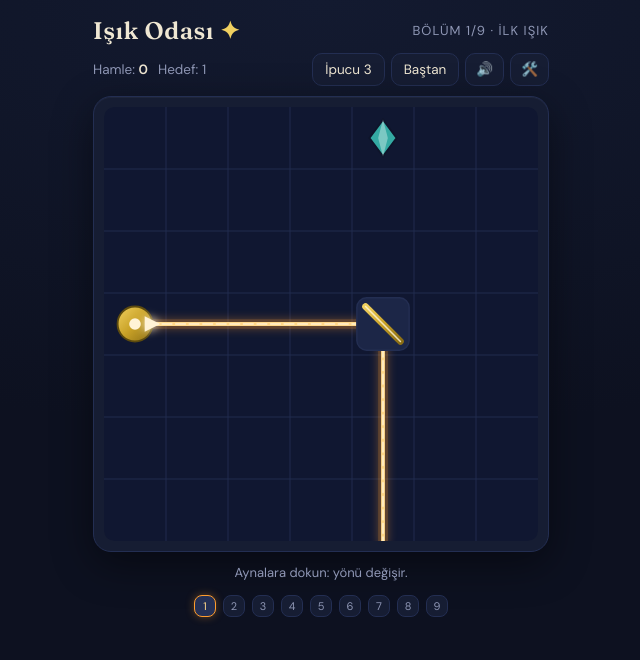
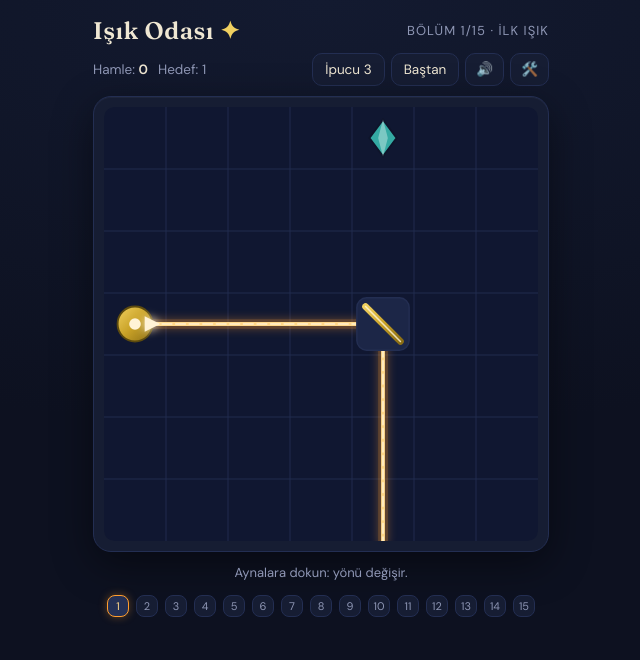
Before and after one commit to oznslmz/isik-odasi, a website: page index.html in a window 1280 px wide. Shown: the whole page, without its empty margins (319-959 px from the left). Drawn offline with Linux system fonts and the light colour scheme.

Commit message:
Update index.html

```diff
--- a/index.html
+++ b/index.html
@@ -158,50 +158,106 @@ const CRYSTAL_COLORS = { any:'#3fd4c4', red:'#ff6b6b', blue:'#6bb3ff' };
    o = '/' | '\\'   c = renk   mv = taşınabilir
    sol = çözüm ('/' , '\\' veya {x,y,o})           */
 const LEVELS = [
-  { name:'İlk Işık', par:1, emitter:{x:0,y:3,dir:'R'},
+  { name:'İlk Işık', par:1, tip:'Aynalara dokun: yönü değişir.',
+    emitter:{x:0,y:3,dir:'R'},
     crystals:[{x:4,y:0,c:'any'}], walls:[],
     pieces:[ {k:'m',x:4,y:3,o:'\\',sol:'/'} ] },
 
-  { name:'Çift Sekme', par:2, emitter:{x:0,y:5,dir:'R'},
+  { name:'Çift Sekme', par:2, tip:'Işık birden çok aynadan sekebilir.',
+    emitter:{x:0,y:5,dir:'R'},
     crystals:[{x:6,y:1,c:'any'}], walls:[],
     pieces:[ {k:'m',x:2,y:5,o:'\\',sol:'/'}, {k:'m',x:2,y:1,o:'\\',sol:'/'} ] },
 
-  { name:'Duvarın Ardı', par:3, emitter:{x:0,y:1,dir:'R'},
+  { name:'Duvarın Ardı', par:3, tip:'Duvarlar ışığı yutar — etraflarından dolaş.',
+    emitter:{x:0,y:1,dir:'R'},
     crystals:[{x:5,y:0,c:'any'}], walls:[[4,1],[3,3]],
     pieces:[ {k:'m',x:2,y:1,o:'/',sol:'\\'}, {k:'m',x:2,y:5,o:'/',sol:'\\'}, {k:'m',x:5,y:5,o:'\\',sol:'/'} ] },
 
-  { name:'Dolambaç', par:4, emitter:{x:3,y:6,dir:'U'},
+  { name:'Dolambaç', par:4, tip:'Her ayna gerekli olmayabilir…',
+    emitter:{x:3,y:6,dir:'U'},
     crystals:[{x:5,y:1,c:'any'}], walls:[[4,4],[6,0]],
     pieces:[ {k:'m',x:3,y:2,o:'/',sol:'\\'}, {k:'m',x:1,y:2,o:'\\',sol:'/'},
              {k:'m',x:1,y:5,o:'/',sol:'\\'}, {k:'m',x:5,y:5,o:'\\',sol:'/'},
              {k:'m',x:6,y:3,o:'/',sol:null}, {k:'m',x:2,y:0,o:'\\',sol:null} ] },
 
-  { name:'Sarmal', par:3, emitter:{x:0,y:0,dir:'R'},
+  { name:'Sarmal', par:3, tip:'Bazı aynalar zaten doğru duruyor olabilir.',
+    emitter:{x:0,y:0,dir:'R'},
     crystals:[{x:1,y:5,c:'any'}], walls:[[4,0],[3,2],[6,4]],
     pieces:[ {k:'m',x:2,y:0,o:'/',sol:'\\'}, {k:'m',x:2,y:3,o:'\\',sol:'\\'},
              {k:'m',x:5,y:3,o:'/',sol:'\\'}, {k:'m',x:5,y:5,o:'\\',sol:'/'} ] },
 
-  { name:'Ustalık', par:4, emitter:{x:6,y:3,dir:'L'},
+  { name:'Ustalık', par:4, tip:'Uzun zincir: sondan başa doğru düşün.',
+    emitter:{x:6,y:3,dir:'L'},
     crystals:[{x:6,y:1,c:'any'}], walls:[[4,5],[2,2]],
     pieces:[ {k:'m',x:3,y:3,o:'\\',sol:'/'}, {k:'m',x:3,y:6,o:'\\',sol:'/'},
              {k:'m',x:0,y:6,o:'/',sol:'\\'}, {k:'m',x:0,y:1,o:'\\',sol:'/'},
              {k:'m',x:5,y:4,o:'/',sol:null}, {k:'m',x:1,y:3,o:'\\',sol:null} ] },
 
-  { name:'Bölünen Işık', par:1, emitter:{x:0,y:3,dir:'R'},
+  { name:'Bölünen Işık', par:1, tip:'Bölücü camlar ışığı ikiye ayırır: biri geçer, biri yansır.',
+    emitter:{x:0,y:3,dir:'R'},
     crystals:[{x:6,y:3,c:'any'},{x:3,y:0,c:'any'}], walls:[],
     pieces:[ {k:'s',x:3,y:3,o:'\\',sol:'/'} ] },
 
-  { name:'Renk Odası', par:2, emitter:{x:0,y:3,dir:'R'},
+  { name:'Renk Odası', par:2, tip:'Filtreler ışığı boyar — kristalin rengiyle eşleşmeli.',
+    emitter:{x:0,y:3,dir:'R'},
     crystals:[{x:6,y:3,c:'red'},{x:6,y:6,c:'blue'}], walls:[],
     pieces:[ {k:'s',x:2,y:3,o:'/',sol:'\\'},
              {k:'f',x:4,y:3,c:'red'}, {k:'f',x:2,y:5,c:'blue'},
              {k:'m',x:2,y:6,o:'/',sol:'\\'} ] },
 
-  { name:'Büyük Final', par:4, emitter:{x:0,y:0,dir:'R'},
+  { name:'Büyük Final', par:4, tip:'Noktalı çerçeveli ayna taşınabilir: sürükle. Dokununca döner.',
+    emitter:{x:0,y:0,dir:'R'},
     crystals:[{x:0,y:4,c:'any'},{x:6,y:2,c:'any'}], walls:[[2,6],[6,0]],
     pieces:[ {k:'m',x:5,y:5,o:'/',mv:1,sol:{x:4,y:0,o:'\\'}},
              {k:'s',x:4,y:2,o:'/',sol:'\\'},
-             {k:'m',x:4,y:4,o:'\\',sol:'/'} ] }
+             {k:'m',x:4,y:4,o:'\\',sol:'/'} ] },
+
+  { name:'Çelik Ayna', par:2, tip:'Gri çelik aynalar sabittir — planını onlara göre kur.',
+    emitter:{x:0,y:3,dir:'R'},
+    crystals:[{x:1,y:4,c:'any'}], walls:[[5,1],[4,5]],
+    pieces:[ {k:'m',x:3,y:3,o:'/',fx:1,sol:null},
+             {k:'m',x:3,y:0,o:'/',sol:'\\'}, {k:'m',x:1,y:0,o:'\\',sol:'/'} ] },
+
+  { name:'Portal', par:1, tip:'Portallar ışığı eş kapıya taşır — yön değişmez.',
+    emitter:{x:0,y:5,dir:'R'},
+    crystals:[{x:3,y:4,c:'any'}], walls:[],
+    pieces:[ {k:'p',x:3,y:5,id:0}, {k:'p',x:1,y:1,id:0},
+             {k:'m',x:3,y:1,o:'/',sol:'\\'} ] },
+
+  { name:'Kapıdan Geçiş', par:2, tip:'Bölünen ışığın bir kolu portaldan geçebilir.',
+    emitter:{x:0,y:3,dir:'R'},
+    crystals:[{x:6,y:6,c:'any'},{x:0,y:1,c:'any'}], walls:[],
+    pieces:[ {k:'s',x:2,y:3,o:'\\',sol:'/'},
+             {k:'m',x:2,y:1,o:'/',sol:'\\'},
+             {k:'p',x:4,y:3,id:0}, {k:'p',x:4,y:6,id:0} ] },
+
+  { name:'Renkli Kapılar', par:2, tip:'Renk, portaldan geçerken korunur.',
+    emitter:{x:0,y:2,dir:'R'},
+    crystals:[{x:3,y:0,c:'red'},{x:5,y:6,c:'blue'}], walls:[],
+    pieces:[ {k:'f',x:1,y:2,c:'red'},
+             {k:'s',x:2,y:2,o:'/',sol:'\\'},
+             {k:'m',x:3,y:2,o:'\\',sol:'/'},
+             {k:'f',x:2,y:4,c:'blue'},
+             {k:'p',x:2,y:5,id:0}, {k:'p',x:5,y:5,id:0} ] },
+
+  { name:'Taşı ve Geç', par:3, tip:'Taşınabilir aynayı ışığın yoluna sürükle.',
+    emitter:{x:6,y:0,dir:'L'},
+    crystals:[{x:3,y:6,c:'any'}], walls:[[0,6],[6,3]],
+    pieces:[ {k:'m',x:5,y:4,o:'\\',mv:1,sol:{x:2,y:0,o:'/'}},
+             {k:'m',x:2,y:2,o:'\\',fx:1,sol:null},
+             {k:'p',x:4,y:2,id:0}, {k:'p',x:1,y:4,id:0},
+             {k:'m',x:3,y:4,o:'/',sol:'\\'} ] },
+
+  { name:'Son Oda', par:3, tip:'Her şey bir arada: sondan başa doğru çöz.',
+    emitter:{x:0,y:6,dir:'R'},
+    crystals:[{x:6,y:1,c:'red'},{x:0,y:0,c:'blue'}], walls:[[4,1],[5,3]],
+    pieces:[ {k:'m',x:2,y:6,o:'\\',sol:'/'},
+             {k:'s',x:2,y:3,o:'/',sol:'\\'},
+             {k:'m',x:0,y:3,o:'/',sol:'\\'},
+             {k:'f',x:2,y:1,c:'red'}, {k:'f',x:0,y:1,c:'blue'},
+             {k:'p',x:2,y:0,id:0}, {k:'p',x:6,y:2,id:0},
+             {k:'m',x:4,y:4,o:'/',fx:1,sol:null},
+             {k:'m',x:5,y:5,o:'/',sol:null} ] }
 ];
 
 /* ============ durum ============ */
@@ -309,6 +365,15 @@ function traceBeams(){
         queue.push({x, y, dir:REFLECT[c.p.o][dir], color});
         continue;
       }
+      if(c.type==='p'){ // portal: eş kapıdan aynı yönde çık
+        pts.push([x*S+S/2, y*S+S/2]);
+        const partner = cur.pieces.find(q=>q.k==='p' && q.id===c.p.id && (q.x!==x||q.y!==y));
+        if(!partner) break; // eşi olmayan portal ışığı yutar
+        if(pts.length>1) segs.push({pts, color});
+        x = partner.x; y = partner.y;
+        pts = [[x*S+S/2, y*S+S/2]];
+        continue;
+      }
     }
     if(pts.length>1) segs.push({pts, color});
   }
@@ -360,6 +425,19 @@ function render(){
     </g>`;
   }
 
+  // portallar (eş kapılar)
+  const PORTAL_HUES = ['#b57bff','#7dff9e'];
+  for(const p of cur.pieces.filter(p=>p.k==='p')){
+    const cx = p.x*S+S/2, cy = p.y*S+S/2;
+    const col = PORTAL_HUES[p.id % PORTAL_HUES.length];
+    svg += `<g ${mode==='editor'?'':'pointer-events="none"'}>
+      <circle cx="${cx}" cy="${cy}" r="21" fill="${col}" opacity=".14"/>
+      <circle cx="${cx}" cy="${cy}" r="20" fill="none" stroke="${col}" stroke-width="3" opacity=".9"/>
+      <circle cx="${cx}" cy="${cy}" r="14" fill="none" stroke="${col}" stroke-width="1.6" stroke-dasharray="6 5" opacity=".8"/>
+      <circle cx="${cx}" cy="${cy}" r="7" fill="none" stroke="${col}" stroke-width="1.2" stroke-dasharray="3 4" opacity=".6"/>
+    </g>`;
+  }
+
   // kaynak
   if(cur.emitter){
     const e = cur.emitter, ang = {R:0,D:90,L:180,U:270}[e.dir];
@@ -385,14 +463,22 @@ function render(){
 
   // aynalar & bölücüler
   cur.pieces.forEach((p, idx)=>{
-    if(p.k==='f') return;
+    if(p.k==='f' || p.k==='p') return;
     const mx=p.x*S, my=p.y*S;
     const line = p.o==='/'
       ? `x1="${mx+14}" y1="${my+S-14}" x2="${mx+S-14}" y2="${my+14}"`
       : `x1="${mx+14}" y1="${my+14}" x2="${mx+S-14}" y2="${my+S-14}"`;
     const flash = hintFlash===idx
       ? `<rect class="hint-ring" x="${mx+3}" y="${my+3}" width="${S-6}" height="${S-6}" rx="12" fill="none" stroke="var(--amber)" stroke-width="3"/>` : '';
-    if(p.k==='m'){
+    if(p.k==='m' && p.fx){ // sabit çelik ayna
+      svg += `<g class="fixed-cell" ${mode==='editor'?'':'pointer-events="none"'} data-idx="${idx}">
+        <rect class="tile" x="${mx+5}" y="${my+5}" width="${S-10}" height="${S-10}" rx="10" fill="#232a3d" stroke="#4a556e" stroke-width="2"/>
+        <line ${line} stroke="#7f8aa3" stroke-width="7" stroke-linecap="round"/>
+        <line ${line} stroke="#d8dee9" stroke-width="1.6" stroke-linecap="round" opacity=".8"/>
+        <circle cx="${mx+12}" cy="${my+12}" r="2" fill="#4a556e"/><circle cx="${mx+S-12}" cy="${my+12}" r="2" fill="#4a556e"/>
+        <circle cx="${mx+12}" cy="${my+S-12}" r="2" fill="#4a556e"/><circle cx="${mx+S-12}" cy="${my+S-12}" r="2" fill="#4a556e"/>
+        ${flash}</g>`;
+    }else if(p.k==='m'){
       const border = p.mv ? `stroke-dasharray="5 4"` : '';
       svg += `<g class="mirror-cell ${p.mv?'movable':''}" data-idx="${idx}">
         <rect class="tile" x="${mx+5}" y="${my+5}" width="${S-10}" height="${S-10}" rx="10" fill="#1c2647" stroke="${p.mv?'var(--teal)':'var(--panel-edge)'}" stroke-width="1.5" ${border}/>
@@ -494,11 +580,7 @@ function loadLevel(i){
   renderDots(); render();
 }
 function hintDefaultText(){
-  $('hintText').textContent = levelIdx===8
-    ? 'Noktalı çerçeveli ayna taşınabilir: sürükle. Dokununca döner.'
-    : (levelIdx===7 ? 'Filtreler ışığı boyar — kristalin rengiyle eşleşmeli.'
-    : (levelIdx===6 ? 'Bölücü camlar ışığı ikiye ayırır: biri geçer, biri yansır.'
-    : 'Aynalara dokun: yönü değişir.'));
+  $('hintText').textContent = LEVELS[levelIdx].tip || 'Aynalara dokun: yönü değişir.';
 }
 function starsFor(m, par){ return m<=par ? 3 : m<=par+2 ? 2 : 1; }
 
@@ -561,8 +643,9 @@ $('hintBtn').addEventListener('click', ()=>{
 
 /* ============ editör ============ */
 const TOOLS = [
-  ['mirror','Ayna'],['mvmirror','Taşınır Ayna'],['splitter','Bölücü'],
+  ['mirror','Ayna'],['mvmirror','Taşınır Ayna'],['fixedm','Sabit Ayna'],['splitter','Bölücü'],
   ['fred','Filtre 🔴'],['fblue','Filtre 🔵'],
+  ['portalA','Portal 🟣'],['portalB','Portal 🟢'],
   ['wall','Duvar'],['emitter','Kaynak'],['crystal','Kristal'],['erase','Sil']
 ];
 function buildToolbar(){
@@ -614,9 +697,21 @@ function editorTap(ev){
   else if(edTool==='wall'){
     if(c.type!=='wall'){ rm(); edLevel.walls.push([x,y]); }
   }
-  else if(edTool==='mirror'||edTool==='mvmirror'){
+  else if(edTool==='mirror'||edTool==='mvmirror'||edTool==='fixedm'){
     if(c.type==='m'){ c.p.o = c.p.o==='/'?'\\':'/'; }
-    else { rm(); edLevel.pieces.push({k:'m',x,y,o:'/',mv:edTool==='mvmirror'?1:0,sol:null}); }
+    else { rm(); edLevel.pieces.push({k:'m',x,y,o:'/',mv:edTool==='mvmirror'?1:0,fx:edTool==='fixedm'?1:0,sol:null}); }
+  }
+  else if(edTool==='portalA'||edTool==='portalB'){
+    const pid = edTool==='portalA' ? 0 : 1;
+    if(c.type==='p'){ /* portala tekrar dokunmak bir şey değiştirmez */ }
+    else {
+      rm();
+      const same = edLevel.pieces.filter(q=>q.k==='p'&&q.id===pid);
+      if(same.length>=2){ // her renkten en fazla 2 kapı: en eskisi silinir
+        edLevel.pieces = edLevel.pieces.filter(q=>q!==same[0]);
+      }
+      edLevel.pieces.push({k:'p',x,y,id:pid});
+    }
   }
   else if(edTool==='splitter'){
     if(c.type==='s'){ c.p.o = c.p.o==='/'?'\\':'/'; }
```
